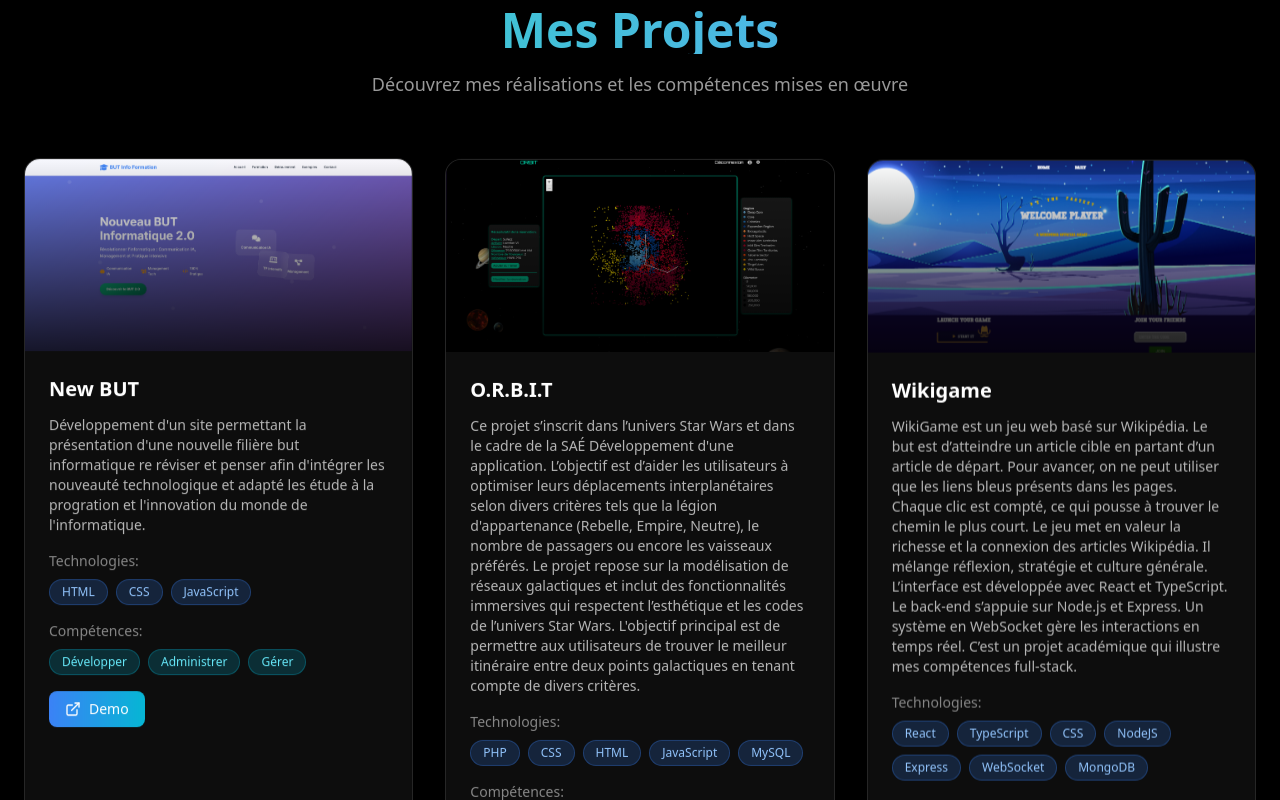
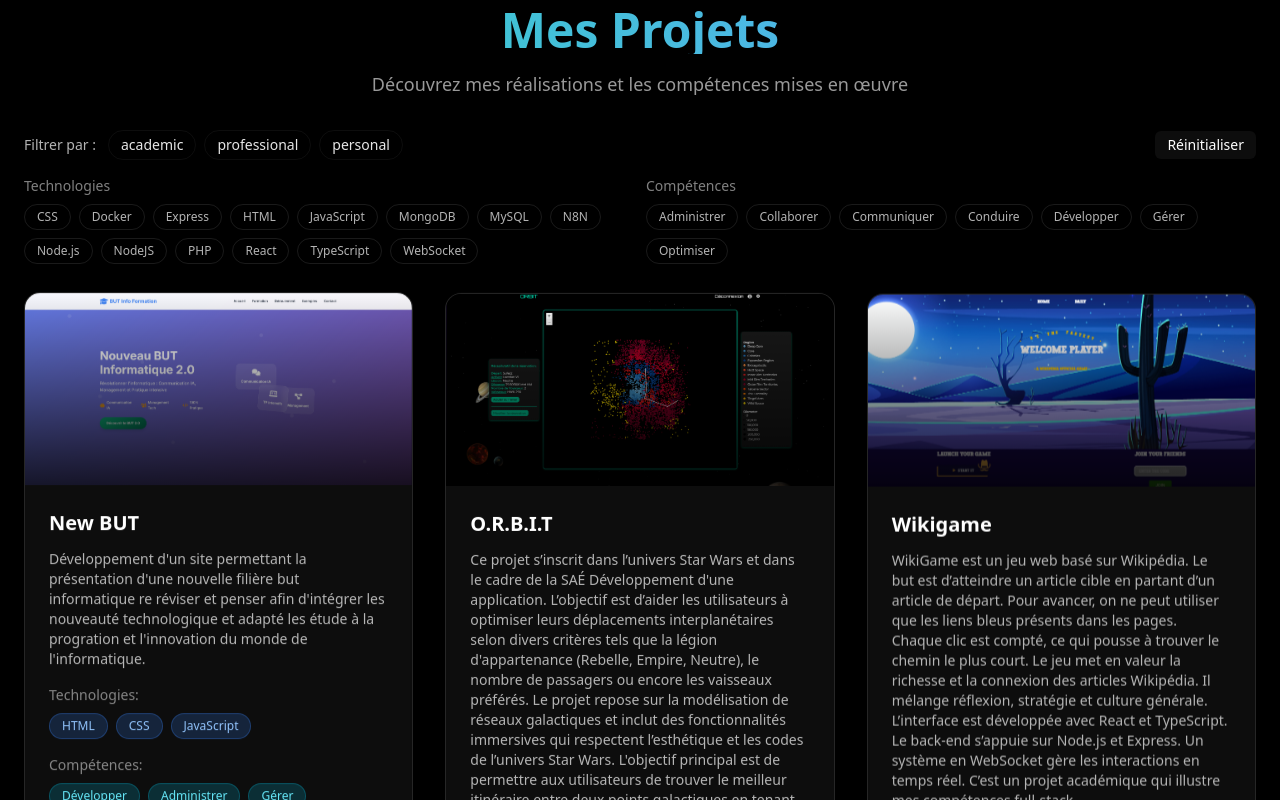
Before and after one commit to AbdelRMB/GalacticPortfolio, a React (Vite) app: page / in a window 1280 px wide. Shown: the part 3760-4560 px from the top of the page. Built offline with nearby package versions, Linux system fonts and the light colour scheme.

Commit message:
Add project type categorization and filtering functionality

```diff
--- a/src/components/Projects.tsx
+++ b/src/components/Projects.tsx
@@ -1,3 +1,4 @@
+import React, { useMemo, useState } from 'react';
 import { ExternalLink, Github } from 'lucide-react';
 
 interface Project {
@@ -6,6 +7,7 @@ interface Project {
   image: string;
   technologies: string[];
   competencies: string[];
+  type: 'personal' | 'academic' | 'professional';
   github?: string;
   demo?: string;
 }
@@ -19,6 +21,7 @@ const projects: Project[] = [
     technologies: ['HTML', 'CSS', 'JavaScript'],
     competencies: ['Développer', 'Administrer', 'Gérer'],
     demo: 'https://newbut.abdelrahimriche.com',
+    type: 'academic',
   },
   {
     title: 'O.R.B.I.T',
@@ -29,6 +32,7 @@ const projects: Project[] = [
     competencies: ['Développer', 'Optimiser', 'Collaborer'],
     github: 'https://github.com/AbdelRMB/O.R.B.I.T',
     // demo: 'https://newbut.abdelrahimriche.com',
+    type: 'academic',
   },
   {
     title: 'Wikigame',
@@ -39,6 +43,7 @@ const projects: Project[] = [
     competencies: ['Développer', 'Optimiser', 'Gérer'],
     demo: 'https://wikigame.abdelrahimriche.com',
     github: 'https://github.com/AbdelRMB/wikigame',
+    type: 'academic',
   },
   {
     title: 'Séville Unesco',
@@ -49,6 +54,7 @@ const projects: Project[] = [
     competencies: ['Développer', 'Conduire', 'Communiquer'],
     github: 'https://github.com/AbdelRMB/unesco',
     demo: 'https://unesco.abdelrahimriche.com',
+    type: 'academic',
   },
   {
     title: 'CRM Still-Link',
@@ -58,6 +64,7 @@ const projects: Project[] = [
     technologies: ['React', 'Node.js', 'Express', 'MySQL', 'TypeScript', 'Docker', 'N8N', 'JavaScript'],
     competencies: ['Conduire', 'Gérer', 'Administrer', 'Développer', 'Optimiser', 'Collaborer'],
     demo: 'https://still-link.fr',
+    type: 'professional',
   },
   {
     title: 'MyGestion',
@@ -67,29 +74,139 @@ const projects: Project[] = [
     technologies: ['React', 'Node.js', 'Express', 'MySQL', 'TypeScript'],
     competencies: ['Gérer', 'Administrer', 'Développer', 'Optimiser'],
     demo: 'https://mygestion.abdelrahimriche.com',
+    type: 'personal',
   },
 ];
 
 export function Projects() {
+  const [selectedTechs, setSelectedTechs] = useState<string[]>([]);
+  const [selectedComps, setSelectedComps] = useState<string[]>([]);
+  const [selectedTypes, setSelectedTypes] = useState<string[]>([]);
+
+  const allTechnologies = useMemo(() => {
+    const s = new Set<string>();
+    projects.forEach((p) => p.technologies.forEach((t) => s.add(t)));
+    return Array.from(s).sort();
+  }, []);
+
+  const allCompetencies = useMemo(() => {
+    const s = new Set<string>();
+    projects.forEach((p) => p.competencies.forEach((c) => s.add(c)));
+    return Array.from(s).sort();
+  }, []);
+
+  const allTypes = useMemo(() => {
+    return Array.from(new Set(projects.map((p) => p.type)));
+  }, []);
+
+  function toggleIn<T>(arr: T[], value: T) {
+    return arr.includes(value) ? arr.filter((a) => a !== value) : [...arr, value];
+  }
+
+  const filtered = projects.filter((p) => {
+    const techMatch = selectedTechs.length === 0 || p.technologies.some((t) => selectedTechs.includes(t));
+    const compMatch = selectedComps.length === 0 || p.competencies.some((c) => selectedComps.includes(c));
+    const typeMatch = selectedTypes.length === 0 || selectedTypes.includes(p.type);
+    return techMatch && compMatch && typeMatch;
+  });
+
+  const typeColors: Record<string, string> = {
+    personal: 'bg-emerald-500 text-emerald-900/95',
+    academic: 'bg-indigo-500 text-white',
+    professional: 'bg-amber-400 text-amber-900',
+  };
+
   return (
     <section id="projects" className="relative py-24 overflow-hidden">
       <div className="container mx-auto px-6 z-10 relative">
-        <div className="text-center mb-16">
+        <div className="text-center mb-8">
           <h2 className="text-5xl font-bold mb-4 bg-gradient-to-r from-teal-400 to-blue-400 bg-clip-text text-transparent">
             Mes Projets
           </h2>
-          <p className="text-white/60 text-lg">
-            Découvrez mes réalisations et les compétences mises en œuvre
-          </p>
+          <p className="text-white/60 text-lg">Découvrez mes réalisations et les compétences mises en œuvre</p>
+        </div>
+
+        {/* Filters */}
+        <div className="mb-8 flex flex-col gap-4">
+          <div className="flex items-center justify-between flex-wrap gap-3">
+            <div className="flex items-center gap-3 flex-wrap">
+              <div className="text-white/70 text-sm">Filtrer par :</div>
+
+              <div className="flex items-center gap-2 flex-wrap">
+                {allTypes.map((t) => (
+                  <button
+                    key={t}
+                    onClick={() => setSelectedTypes((s) => toggleIn(s, t))}
+                    className={`px-3 py-1 rounded-full text-sm font-medium transition-colors border ${selectedTypes.includes(t) ? 'bg-white/10 border-white/20' : 'bg-white/2 border-white/5'} text-white/90`}
+                    aria-pressed={selectedTypes.includes(t)}
+                  >
+                    {t}
+                  </button>
+                ))}
+              </div>
+            </div>
+
+            <div className="flex items-center gap-2">
+              <button
+                onClick={() => {
+                  setSelectedTechs([]);
+                  setSelectedComps([]);
+                  setSelectedTypes([]);
+                }}
+                className="text-sm px-3 py-1 rounded-md bg-white/5 hover:bg-white/10 transition"
+              >
+                Réinitialiser
+              </button>
+            </div>
+          </div>
+
+          <div className="grid grid-cols-1 md:grid-cols-2 gap-3">
+            <div>
+              <div className="text-sm text-white/50 mb-2">Technologies</div>
+              <div className="flex flex-wrap gap-2">
+                {allTechnologies.map((tech) => (
+                  <button
+                    key={tech}
+                    onClick={() => setSelectedTechs((s) => toggleIn(s, tech))}
+                    className={`px-3 py-1 rounded-full text-xs font-medium transition-colors border ${selectedTechs.includes(tech) ? 'bg-blue-500/25 border-blue-400 text-blue-100' : 'bg-white/3 border-white/10 text-white/70'}`}
+                    aria-pressed={selectedTechs.includes(tech)}
+                  >
+                    {tech}
+                  </button>
+                ))}
+              </div>
+            </div>
+
+            <div>
+              <div className="text-sm text-white/50 mb-2">Compétences</div>
+              <div className="flex flex-wrap gap-2">
+                {allCompetencies.map((c) => (
+                  <button
+                    key={c}
+                    onClick={() => setSelectedComps((s) => toggleIn(s, c))}
+                    className={`px-3 py-1 rounded-full text-xs font-medium transition-colors border ${selectedComps.includes(c) ? 'bg-cyan-500/25 border-cyan-400 text-cyan-100' : 'bg-white/3 border-white/10 text-white/70'}`}
+                    aria-pressed={selectedComps.includes(c)}
+                  >
+                    {c}
+                  </button>
+                ))}
+              </div>
+            </div>
+          </div>
         </div>
 
         <div className="grid grid-cols-1 md:grid-cols-2 lg:grid-cols-3 gap-8">
-          {projects.map((project, index) => (
+          {filtered.map((project, index) => (
             <div
               key={index}
-              className="group bg-white/5 backdrop-blur-sm border border-white/10 rounded-2xl overflow-hidden hover:bg-white/10 transition-all duration-300 transform hover:scale-105 hover:shadow-xl hover:shadow-blue-500/20 animate-float"
+              className="group bg-white/5 backdrop-blur-sm border border-white/10 rounded-2xl overflow-hidden hover:bg-white/10 transition-all duration-300 transform hover:scale-105 hover:shadow-xl hover:shadow-blue-500/20 animate-float relative"
               style={{ animationDelay: `${index * 0.1}s` }}
             >
+              {/* Type badge top-left */}
+              <div className={`absolute top-4 left-4 px-3 py-1 rounded-full text-xs font-semibold ${typeColors[project.type] ?? 'bg-gray-500 text-white'}`}>
+                {project.type}
+              </div>
+
               <div className="relative overflow-hidden h-48">
                 <img
                   src={project.image}
@@ -100,19 +217,14 @@ export function Projects() {
               </div>
 
               <div className="p-6">
-                <h3 className="text-xl font-bold text-white mb-3">
-                  {project.title}
-                </h3>
+                <h3 className="text-xl font-bold text-white mb-3">{project.title}</h3>
                 <p className="text-white/70 mb-4 text-sm">{project.description}</p>
 
                 <div className="mb-4">
                   <div className="text-sm text-white/50 mb-2">Technologies:</div>
                   <div className="flex flex-wrap gap-2">
                     {project.technologies.map((tech, i) => (
-                      <span
-                        key={i}
-                        className="px-3 py-1 bg-blue-500/20 border border-blue-500/30 rounded-full text-xs text-blue-300"
-                      >
+                      <span key={i} className="px-3 py-1 bg-blue-500/20 border border-blue-500/30 rounded-full text-xs text-blue-300">
                         {tech}
                       </span>
                     ))}
@@ -123,10 +235,7 @@ export function Projects() {
                   <div className="text-sm text-white/50 mb-2">Compétences:</div>
                   <div className="flex flex-wrap gap-2">
                     {project.competencies.map((comp, i) => (
-                      <span
-                        key={i}
-                        className="px-3 py-1 bg-cyan-500/20 border border-cyan-500/30 rounded-full text-xs text-cyan-300"
-                      >
+                      <span key={i} className="px-3 py-1 bg-cyan-500/20 border border-cyan-500/30 rounded-full text-xs text-cyan-300">
                         {comp}
                       </span>
                     ))}
@@ -135,19 +244,13 @@ export function Projects() {
 
                 <div className="flex gap-3">
                   {project.github && (
-                    <a
-                      href={project.github}
-                      className="flex items-center gap-2 px-4 py-2 bg-white/5 border border-white/10 rounded-lg hover:bg-white/10 transition-colors text-sm"
-                    >
+                    <a href={project.github} className="flex items-center gap-2 px-4 py-2 bg-white/5 border border-white/10 rounded-lg hover:bg-white/10 transition-colors text-sm">
                       <Github size={16} />
                       Code
                     </a>
                   )}
                   {project.demo && (
-                    <a
-                      href={project.demo}
-                      className="flex items-center gap-2 px-4 py-2 bg-gradient-to-r from-blue-500 to-cyan-500 rounded-lg hover:shadow-lg hover:shadow-blue-500/50 transition-all text-sm"
-                    >
+                    <a href={project.demo} className="flex items-center gap-2 px-4 py-2 bg-gradient-to-r from-blue-500 to-cyan-500 rounded-lg hover:shadow-lg hover:shadow-blue-500/50 transition-all text-sm">
                       <ExternalLink size={16} />
                       Demo
                     </a>
```
